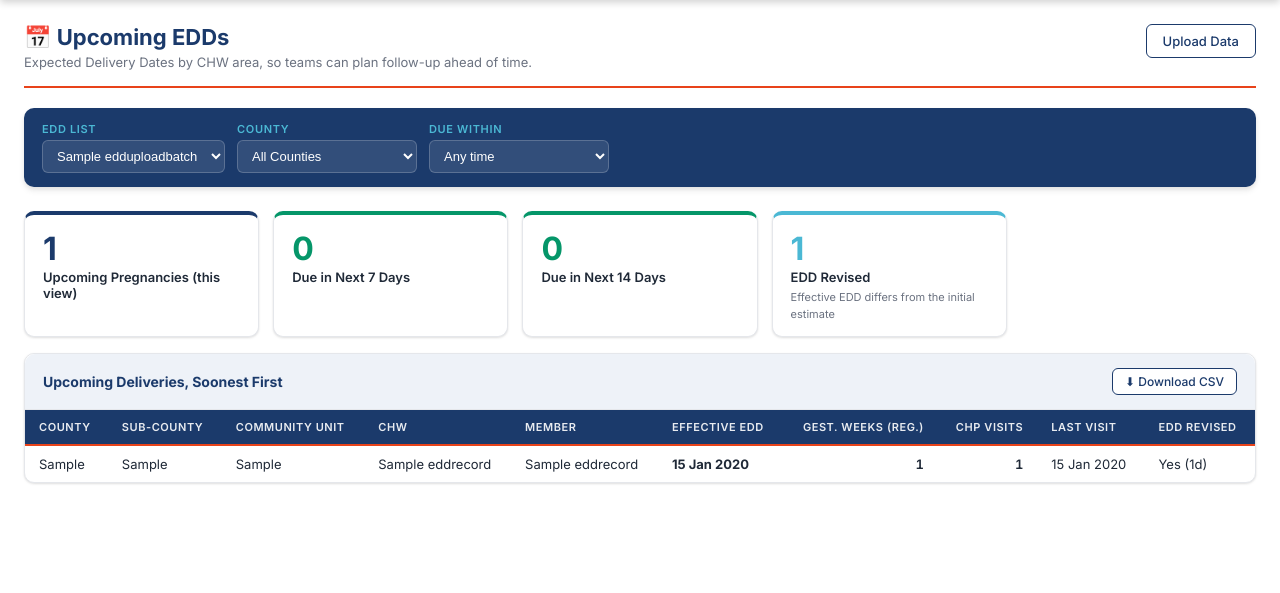
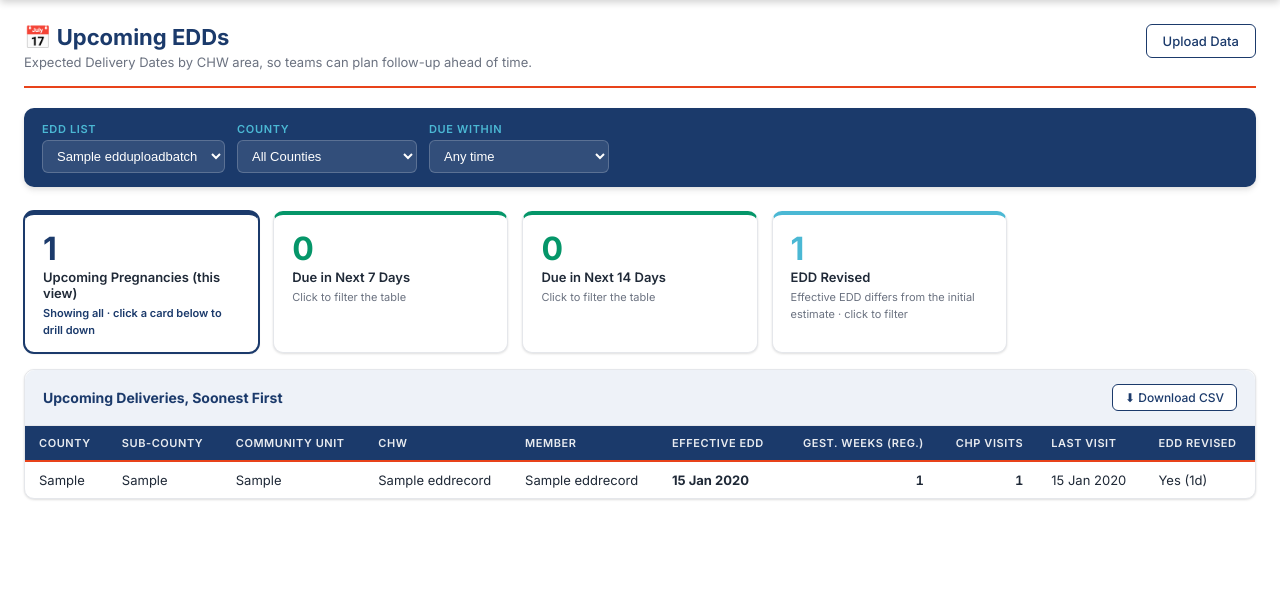
Before and after one commit to linetlucy-genchabe/Service-Delivery-Gaps, a Django app: page /edd/ in a window 1280 px wide. Shown: the part 64-657 px from the top of the page. Run offline with Django 4.2, Linux system fonts and the light colour scheme; a user stored in the database is signed in; tables that the repository leaves empty hold one stand-in row (values such as "Sample post").

Commit message:
Add Upcoming EDDs feature with clickable drill-down cards, reorganize nav into dropdowns, rename Workforce to CHW Activity and soften diagnosis-review indicator label

```diff
--- a/dashboard/static/dashboard/css/styles.css
+++ b/dashboard/static/dashboard/css/styles.css
@@ -180,6 +180,10 @@ body {
   transition: box-shadow .15s, transform .15s;
 }
 .stat-card:hover { box-shadow: var(--shadow-md); transform: translateY(-1px); }
+
+.stat-card-link { display: block; text-decoration: none; color: inherit; cursor: pointer; }
+.stat-card-active { outline: 2.5px solid var(--navy); outline-offset: -1px; }
+.stat-card-active .stat-sub { color: var(--navy); font-weight: 600; }
 
 .stat-card.navy   { border-top-color: var(--navy); }
 .stat-card.orange { border-top-color: var(--orange); }
--- a/dashboard/templates/dashboard/edd_dashboard.html
+++ b/dashboard/templates/dashboard/edd_dashboard.html
@@ -68,23 +68,26 @@
 </div>
 
 <div class="cards-grid">
-  <div class="stat-card navy">
+  <a href="{{ href_total }}" class="stat-card navy stat-card-link {% if is_card_total %}stat-card-active{% endif %}">
     <div class="stat-value">{{ summary.total }}</div>
     <div class="stat-label">Upcoming Pregnancies (this view)</div>
-  </div>
-  <div class="stat-card {% if summary.due_7 > 0 %}yellow{% else %}green{% endif %}">
+    <div class="stat-sub">{% if is_card_total %}Showing all &middot; click a card below to drill down{% else %}Click to show all{% endif %}</div>
+  </a>
+  <a href="{{ href_due_7 }}" class="stat-card stat-card-link {% if summary.due_7 > 0 %}yellow{% else %}green{% endif %} {% if is_card_due_7 %}stat-card-active{% endif %}">
     <div class="stat-value">{{ summary.due_7 }}</div>
     <div class="stat-label">Due in Next 7 Days</div>
-  </div>
-  <div class="stat-card {% if summary.due_14 > 0 %}yellow{% else %}green{% endif %}">
+    <div class="stat-sub">{% if is_card_due_7 %}Showing this &middot; click to clear{% else %}Click to filter the table{% endif %}</div>
+  </a>
+  <a href="{{ href_due_14 }}" class="stat-card stat-card-link {% if summary.due_14 > 0 %}yellow{% else %}green{% endif %} {% if is_card_due_14 %}stat-card-active{% endif %}">
     <div class="stat-value">{{ summary.due_14 }}</div>
     <div class="stat-label">Due in Next 14 Days</div>
-  </div>
-  <div class="stat-card cyan">
+    <div class="stat-sub">{% if is_card_due_14 %}Showing this &middot; click to clear{% else %}Click to filter the table{% endif %}</div>
+  </a>
+  <a href="{{ href_revised }}" class="stat-card cyan stat-card-link {% if is_card_revised %}stat-card-active{% endif %}">
     <div class="stat-value">{{ summary.edd_shifted }}</div>
     <div class="stat-label">EDD Revised</div>
-    <div class="stat-sub">Effective EDD differs from the initial estimate</div>
-  </div>
+    <div class="stat-sub">{% if is_card_revised %}Showing this &middot; click to clear{% else %}Effective EDD differs from the initial estimate &middot; click to filter{% endif %}</div>
+  </a>
 </div>
 
 <div class="card" style="margin-top:16px;">
--- a/dashboard/views.py
+++ b/dashboard/views.py
@@ -7,6 +7,7 @@ import json
 import csv
 import io
 from datetime import date, timedelta
+from urllib.parse import urlencode
 
 from django import forms as django_forms
 from django.shortcuts import render, redirect, get_object_or_404
@@ -4168,14 +4169,17 @@ def edd_delete_view(request, pk):
     return redirect('edd_upload')
 
 
-def _edd_filtered_queryset(request):
+def _edd_base_queryset(request):
+    """EDDRecords for the selected batch/county/sub-county/CHU only — no
+    due-within or revised-only narrowing. Used both as the starting point
+    for the fully-filtered queryset and to compute stable stat-card counts
+    that don't shrink to match whichever card is currently selected."""
     from .models import EDDUploadBatch, EDDRecord
 
     batch_id   = request.GET.get('batch') or ''
     county     = request.GET.get('county', '')
     sub_county = request.GET.get('sub_county', '')
     chu        = request.GET.get('chu', '')
-    due_within = request.GET.get('due_within', '')
 
     latest_batch = EDDUploadBatch.objects.first()
     if not batch_id and latest_batch:
@@ -4185,6 +4189,15 @@ def _edd_filtered_queryset(request):
     if county:     qs = qs.filter(county=county)
     if sub_county: qs = qs.filter(sub_county=sub_county)
     if chu:        qs = qs.filter(community_unit=chu)
+
+    return qs, batch_id, county, sub_county, chu
+
+
+def _edd_filtered_queryset(request):
+    qs, batch_id, county, sub_county, chu = _edd_base_queryset(request)
+
+    due_within  = request.GET.get('due_within', '')
+    edd_revised = request.GET.get('edd_revised', '')
 
     if due_within:
         today = date.today()
@@ -4193,16 +4206,22 @@ def _edd_filtered_queryset(request):
             qs = qs.filter(effective_edd_date__gte=today,
                             effective_edd_date__lte=today + timedelta(days=days))
 
-    return qs.order_by('effective_edd_date'), batch_id, county, sub_county, chu, due_within
+    if edd_revised == '1':
+        qs = qs.filter(has_edd_shift_flag=True)
+
+    return qs.order_by('effective_edd_date'), batch_id, county, sub_county, chu, due_within, edd_revised
 
 
 @login_required
 def edd_dashboard_view(request):
     """Visualizes upcoming EDDs — filterable by county / sub-county / CHU,
-    with CHW hierarchy and effective EDD front and center."""
+    with CHW hierarchy and effective EDD front and center. The summary
+    cards double as drill-down links: clicking one adds/clears its filter
+    on the table below while keeping the geographic filters as they are."""
     from .models import EDDUploadBatch, EDDRecord
 
-    qs, batch_id, county, sub_county, chu, due_within = _edd_filtered_queryset(request)
+    qs, batch_id, county, sub_county, chu, due_within, edd_revised = _edd_filtered_queryset(request)
+    base_qs, *_ = _edd_base_queryset(request)
     batches = EDDUploadBatch.objects.all()
 
     batch_records = EDDRecord.objects.filter(batch_id=batch_id) if batch_id else EDDRecord.objects.none()
@@ -4222,14 +4241,32 @@ def edd_dashboard_view(request):
             .values_list('community_unit', flat=True).distinct().order_by('community_unit')
         )
 
+    # Stat-card counts are computed off base_qs (geography only), never off
+    # qs (which already has due_within/edd_revised applied) — otherwise
+    # selecting "Due in 7 days" would make every other card's count look
+    # like it collapsed to match.
     today = date.today()
     summary = {
-        'total':       qs.count(),
-        'due_7':       qs.filter(effective_edd_date__gte=today, effective_edd_date__lte=today + timedelta(days=7)).count(),
-        'due_14':      qs.filter(effective_edd_date__gte=today, effective_edd_date__lte=today + timedelta(days=14)).count(),
-        'edd_shifted': qs.filter(has_edd_shift_flag=True).count(),
-        'no_edd':      qs.filter(has_no_edd_captured=True).count(),
+        'total':       base_qs.count(),
+        'due_7':       base_qs.filter(effective_edd_date__gte=today, effective_edd_date__lte=today + timedelta(days=7)).count(),
+        'due_14':      base_qs.filter(effective_edd_date__gte=today, effective_edd_date__lte=today + timedelta(days=14)).count(),
+        'edd_shifted': base_qs.filter(has_edd_shift_flag=True).count(),
+        'no_edd':      base_qs.filter(has_no_edd_captured=True).count(),
     }
+
+    # Build hrefs for the clickable stat cards, preserving batch/geography
+    # filters and toggling due_within/edd_revised off if that card is
+    # already the active one (click again to clear).
+    def _card_href(**overrides):
+        params = {'batch': batch_id, 'county': county, 'sub_county': sub_county, 'chu': chu}
+        params.update(overrides)
+        params = {k: v for k, v in params.items() if v}
+        return '?' + urlencode(params)
+
+    is_due_7  = (due_within == '7')
+    is_due_14 = (due_within == '14')
+    is_revised = (edd_revised == '1')
+    is_total  = not due_within and not is_revised
 
     return render(request, 'dashboard/edd_dashboard.html', {
         'rows': qs[:500],
@@ -4240,10 +4277,19 @@ def edd_dashboard_view(request):
         'selected_subcounty': sub_county,
         'selected_chu': chu,
         'selected_due_within': due_within,
+        'selected_edd_revised': edd_revised,
         'counties': counties,
         'subcounties': subcounties,
         'chus': chus,
         'summary': summary,
+        'href_total':   _card_href(due_within='', edd_revised=''),
+        'href_due_7':   _card_href(due_within='' if is_due_7 else '7', edd_revised=''),
+        'href_due_14':  _card_href(due_within='' if is_due_14 else '14', edd_revised=''),
+        'href_revised': _card_href(due_within='', edd_revised='' if is_revised else '1'),
+        'is_card_total':   is_total,
+        'is_card_due_7':   is_due_7,
+        'is_card_due_14':  is_due_14,
+        'is_card_revised': is_revised,
         'is_uploader': is_uploader(request.user),
     })
 
```
